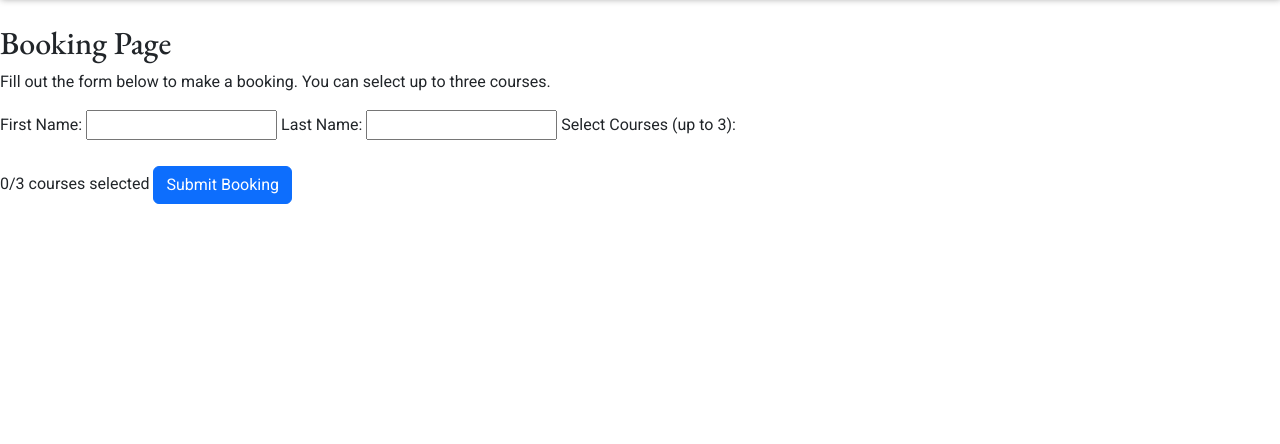
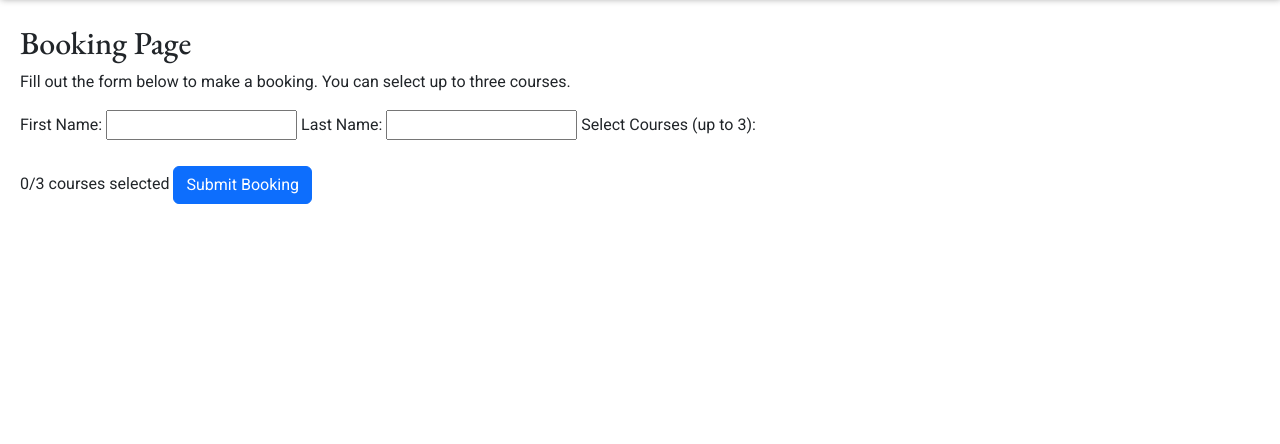
Before and after one commit to teman67/E-Learning-Booking-Courses-Project, a Django app: page /booking/ in a window 1280 px wide. Shown: the part 154-598 px from the top of the page. Run offline with Django 3.2, Linux system fonts and the light colour scheme; data that the repository does not hold is empty; some libraries are stand-ins or nearby versions.

Commit message:
add margin to the edit and delete page

```diff
--- a/templates/booking.html
+++ b/templates/booking.html
@@ -23,6 +23,10 @@
     background-color: #f44336;
     color: white;
   }
+
+  .left-margin {
+    margin-left: 20px;
+  }
 </style>
 
 {% if messages %}
@@ -44,10 +48,12 @@
 {% endif %}
 
 <br />
+<div class="left-margin">
   <h2>Booking Page</h2>
 
   <p>
-  Fill out the form below to make a booking. You can select up to three courses.
+    Fill out the form below to make a booking. You can select up to three
+    courses.
   </p>
 
   <form method="post" action="{% url 'booking' %}">
@@ -82,6 +88,7 @@
     <span id="selectionCount">0</span>/3 courses selected
     <button type="submit" class="btn btn-primary">Submit Booking</button>
   </form>
+</div>
 
 <script>
   var selectedCourses = [];
```
Also changed, not shown: templates/delete_booking.html (+8 -0 lines), templates/edit_booking.html (+11 -6 lines). Lines whose indentation alone changed are shown as unchanged.
